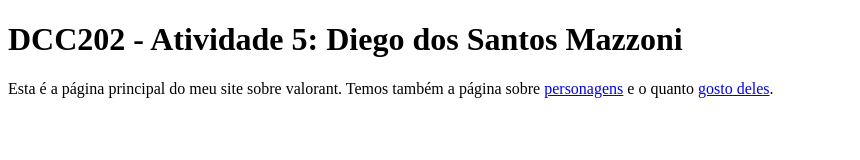
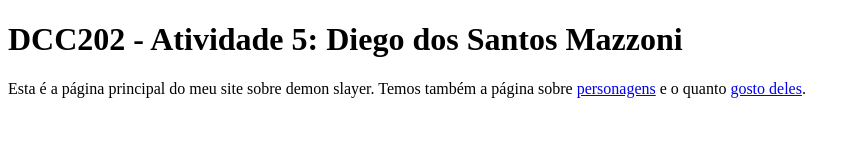
Before and after one commit to ufjf-dcc202/ufjf-dcc202-2023-3-a-atv5-DiegoSMazzoni, a website: page index.html in a window 1280 px wide. Shown: the whole page, without its empty margins (0-860 px from the left). Drawn offline with Linux system fonts and the light colour scheme.

Commit message:
alterado para anime

```diff
--- a/index.html
+++ b/index.html
@@ -8,7 +8,7 @@
 <body>
     <main>
     <h1>DCC202 - Atividade 5: Diego dos Santos Mazzoni</h1>
-    <p>Esta é a página principal do meu site sobre valorant. Temos também a página sobre <a href="personagens.html">personagens</a> e o quanto <a href="preferencias.html">gosto deles</a>.</p>
+    <p>Esta é a página principal do meu site sobre demon slayer. Temos também a página sobre <a href="personagens.html">personagens</a> e o quanto <a href="preferencias.html">gosto deles</a>.</p>
     </main>
 </body>
 </html>
```
Also changed, not shown: personagens.html (+1 -1 lines).
